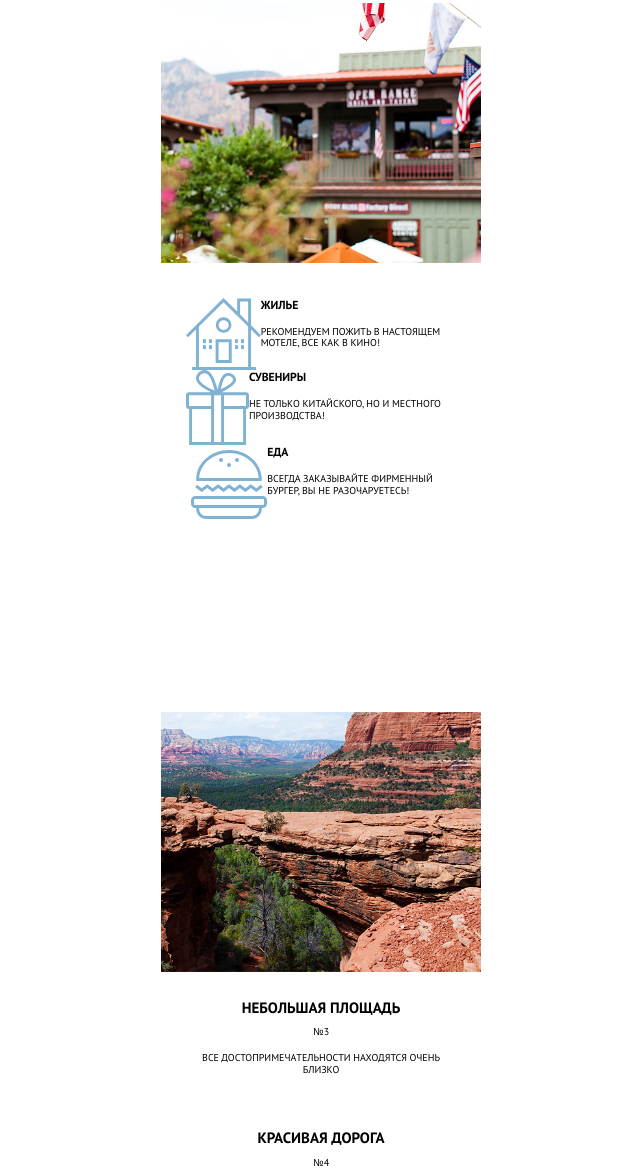
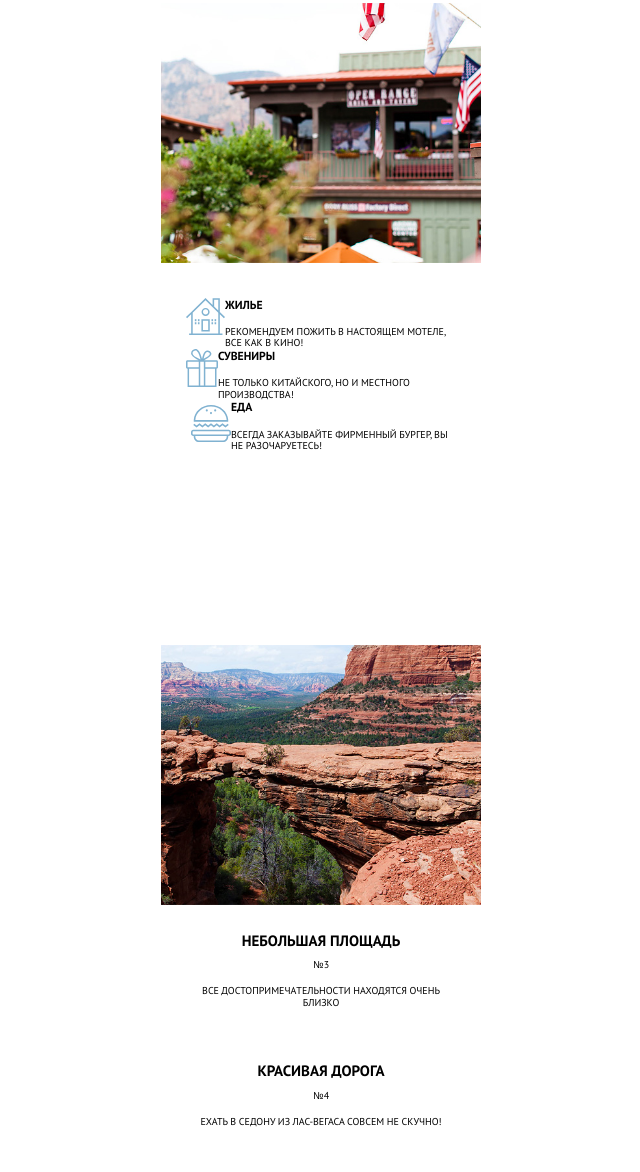
Before and after one commit to Eol217/202785-sedona, a website: page index.html in a window 1280 px wide. Shown: the part 890-2062 px from the top of the page, without its empty margins (319-959 px from the left). Drawn offline with nearby package versions, Linux system fonts and the light colour scheme; files that its build step writes are made by us from their sources; files whose address does not match are found by name.

Commit message:
added size for img & svg in html

```diff
--- a/index.html
+++ b/index.html
@@ -49,26 +49,26 @@
             <picture>
               <source media="(min-width: 1200px)" srcset="img/photo-city@1x.jpg 1x, img/photo-city@2x.jpg 2x">
               <source media="(min-width: 768px)" srcset="img/photo-city-tablet@1x.jpg 1x, img/photo-city-tablet@2x.jpg 2x">
-              <img class="feature__img" src="img/photo-city-mobile@1x.jpg" srcset="img/photo-city-mobile@2x.jpg 2x" alt="">
+              <img class="feature__img" src="img/photo-city-mobile@1x.jpg" width="320" height="260" srcset="img/photo-city-mobile@2x.jpg 2x" alt="">
             </picture>
           </div>
           <ul class="benefits">
             <li class="benefits__item">
-              <img class="benefits__icon" src="img/icon-house.svg" alt="">
+              <img class="benefits__icon benefits__icon--house" src="img/icon-house.svg" width="39" height="37" alt="">
               <div class="benefits__wrapper">
                 <h3 class="benefits__title">Жилье</h3>
                 <div class="benefits__text">Рекомендуем пожить в настоящем мотеле, все как в кино!</div>
               </div>
             </li>
             <li class="benefits__item">
-              <img class="benefits__icon benefits__icon--gift" src="img/icon-gift.svg" alt="">
+              <img class="benefits__icon benefits__icon--gift" src="img/icon-gift.svg" width="32" height="38" alt="">
               <div class="benefits__wrapper benefits__wrapper--gift">
                 <h3 class="benefits__title">Сувениры</h3>
                 <div class="benefits__text">Не&nbsp;только китайского, но&nbsp;и&nbsp;местного производства!</div>
               </div>
             </li>
             <li class="benefits__item">
-              <img class="benefits__icon benefits__icon--burger" src="img/icon-burger.svg" alt="">
+              <img class="benefits__icon benefits__icon--burger" src="img/icon-burger.svg" width="40" height="35" alt="">
               <div class="benefits__wrapper">
                 <h3 class="benefits__title">Еда</h3>
                 <div class="benefits__text">Всегда заказывайте ФИРМЕННЫЙ БУРГЕР, Вы НЕ разочаруетесь!</div>
@@ -86,7 +86,7 @@
             <picture>
               <source media="(min-width: 1200px)" srcset="img/photo-bridge@1x.jpg 1x, img/photo-bridge@2x.jpg 2x">
               <source media="(min-width: 768px)" srcset="img/photo-bridge-tablet@1x.jpg 1x, img/photo-bridge-tablet@2x.jpg 2x">
-              <img class="feature__img" src="img/photo-bridge-mobile@1x.jpg" srcset="img/photo-bridge-mobile@2x.jpg 2x" alt="">
+              <img class="feature__img" src="img/photo-bridge-mobile@1x.jpg" width="320" height="260" srcset="img/photo-bridge-mobile@2x.jpg 2x" alt="">
             </picture>
           </div>
         </div>
--- a/postcss/blocks/benefits.css
+++ b/postcss/blocks/benefits.css
@@ -69,6 +69,18 @@
   @media (--mobile-widths-only) {
     margin-right: 1rem;
   }
+
+  @media (--tablet-widths) {
+    width: 6.4rem;
+    height: 7.5rem;
+  }
+}
+
+.benefits__icon--house {
+  @media (--tablet-widths) {
+    width: 7.5rem;
+    height: 7.2rem;
+  }
 }
 
 .benefits__icon--burger {
@@ -78,6 +90,11 @@
   @media (--mobile-widths-only) {
     margin-top: -0.5rem;
     margin-left: -0.5rem;
+  }
+
+  @media (--tablet-widths) {
+    width: 7.7rem;
+    height: 6.8rem;
   }
 }
 
```
Also changed, not shown: photo.html (+5 -5 lines).
